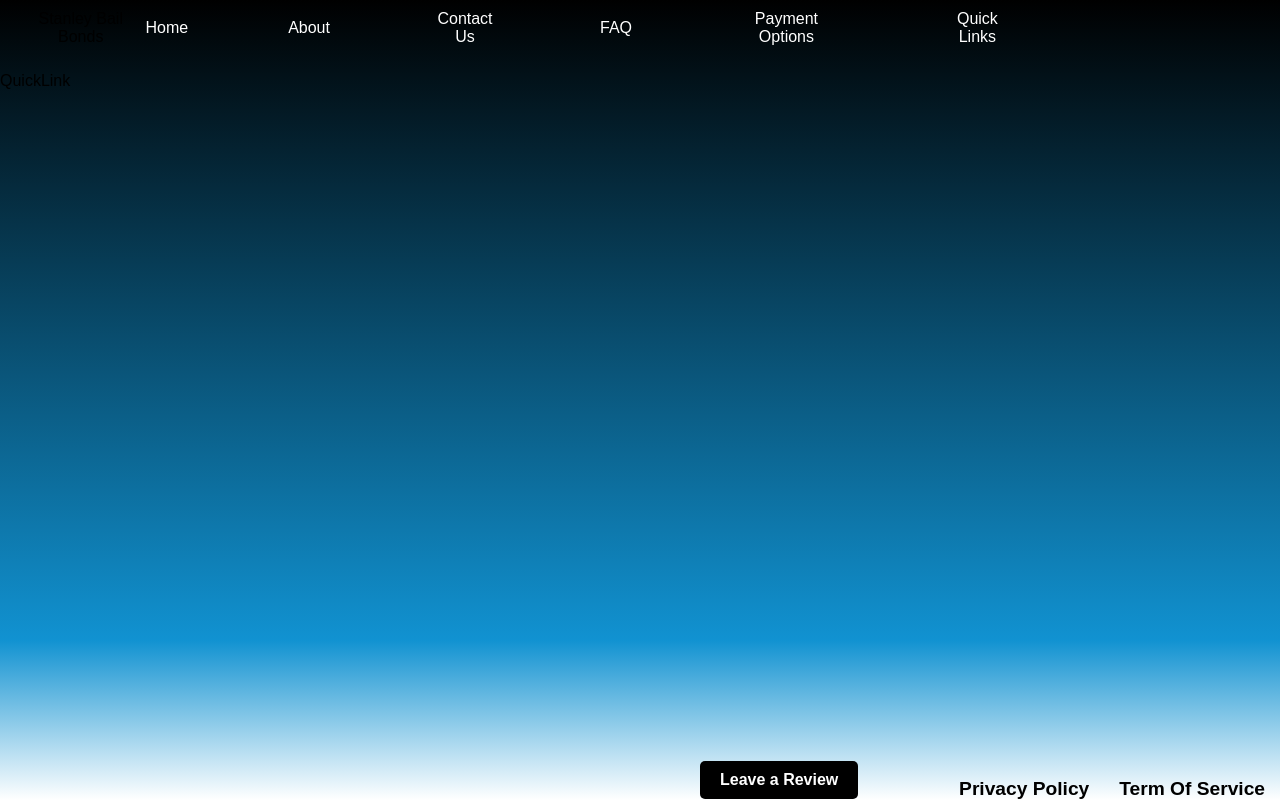
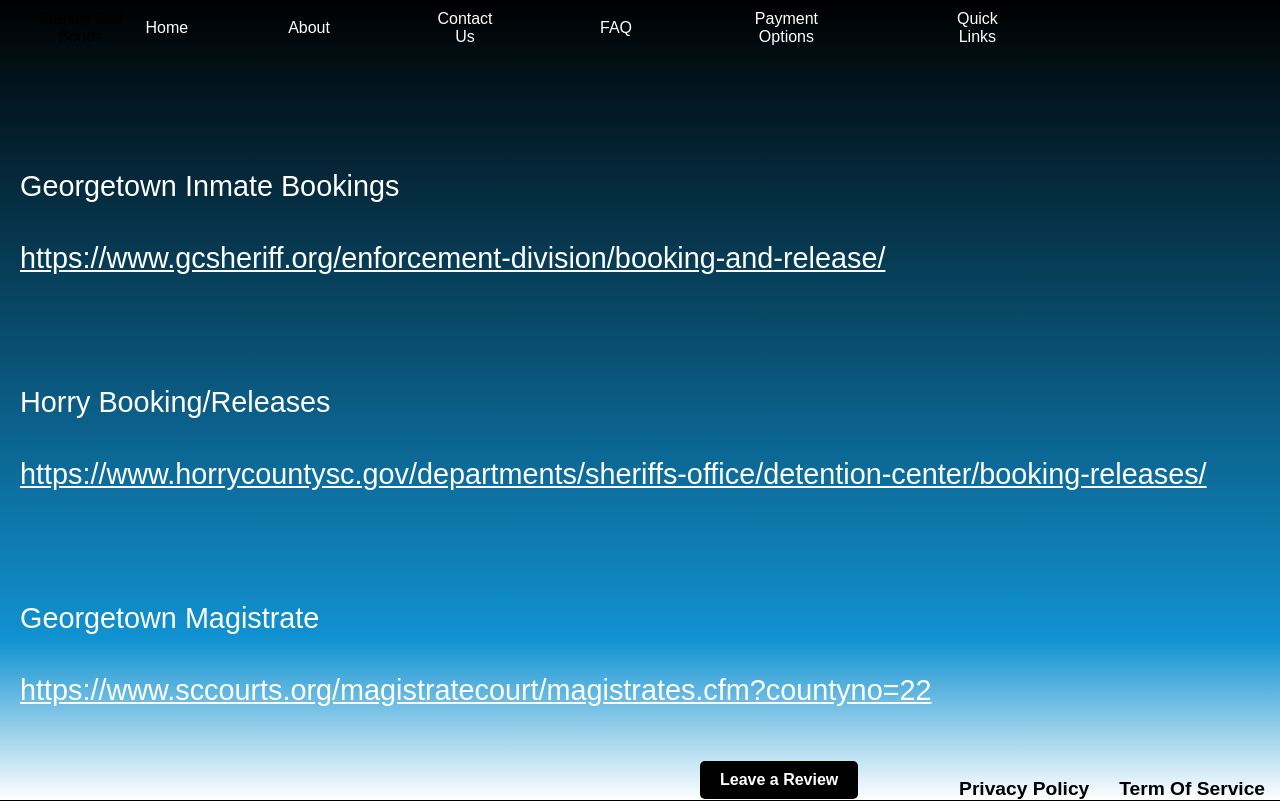
Before and after one commit to BigTimePlaya207/Capstone-Bail-Bond-Website, a React (Create React App) app in the folder capstone/: page /quick in a window 1280 px wide. Shown: the top 801 px of the page. Built offline with nearby package versions, Linux system fonts and the light colour scheme.

Commit message:
Quick Links 2nd try

```diff
--- /dev/null
+++ b/capstone/src/pages/QuickLinkPage.css
@@ -0,0 +1,22 @@
+body {
+    margin: 0;
+    font-family: Arial, sans-serif;
+}
+
+.info {
+    color: white;
+    margin: 0.5rem 0;
+    font-size: 3rem;
+    margin-bottom: 40px;
+    gap: 10px;
+}
+
+.text_block {
+    color: white;
+    margin-left: 0;
+    padding: 20px;
+    text-align: left;
+    line-height: 2.5;
+    font-size: 1rem;
+    margin-top: 40px;
+}
--- a/capstone/src/pages/QuickLinkPage.jsx
+++ b/capstone/src/pages/QuickLinkPage.jsx
@@ -1,10 +1,38 @@
 import React from 'react'
-import MainLayout from '../layout/MainLayout';
+import MainLayout from '../layout/MainLayout.jsx';
+import { Link } from 'react-router-dom';
 
 function QuickLink() {
     return (
         <MainLayout>
-            <div>QuickLink</div>
+            <div class='text_block'>
+                <p>
+
+                    Georgetown Inmate Bookings<br />
+                    <Link to='https://www.gcsheriff.org/enforcement-division/booking-and-release/' style={{ color: '#FFF' }}>
+                        https://www.gcsheriff.org/enforcement-division/booking-and-release/</Link> <br />
+
+                    <br />
+                    Horry Booking/Releases<br />
+                    <Link to='https://www.horrycountysc.gov/departments/sheriffs-office/detention-center/booking-releases/' style={{ color: '#FFF' }}>
+                        https://www.horrycountysc.gov/departments/sheriffs-office/detention-center/booking-releases/</Link><br />
+                    <br />
+                    Georgetown Magistrate <br />
+                    <Link to='https://www.sccourts.org/magistratecourt/magistrates.cfm?countyno=22' style={{ color: '#FFF' }}>
+                        https://www.sccourts.org/magistratecourt/magistrates.cfm?countyno=22</Link><br />
+                    <br />
+                    Georgetown Traffic Court<br />
+                    (843) 545-4020<br />
+                    <Link to='https://g.co/kgs/eRxBiXH' style={{ color: '#FFF' }}>
+                        https://g.co/kgs/eRxBiXH</Link><br />
+                    <br />
+                    Georgetown County Solicitor<br />
+                    (843) 545-3169<br />
+                    <Link to='https://g.co/kgs/J3M212j' style={{ color: '#FFF' }}>
+                        https://g.co/kgs/J3M212j</Link><br />
+                </p>
+
+            </div>
 
         </MainLayout>
     )
```
